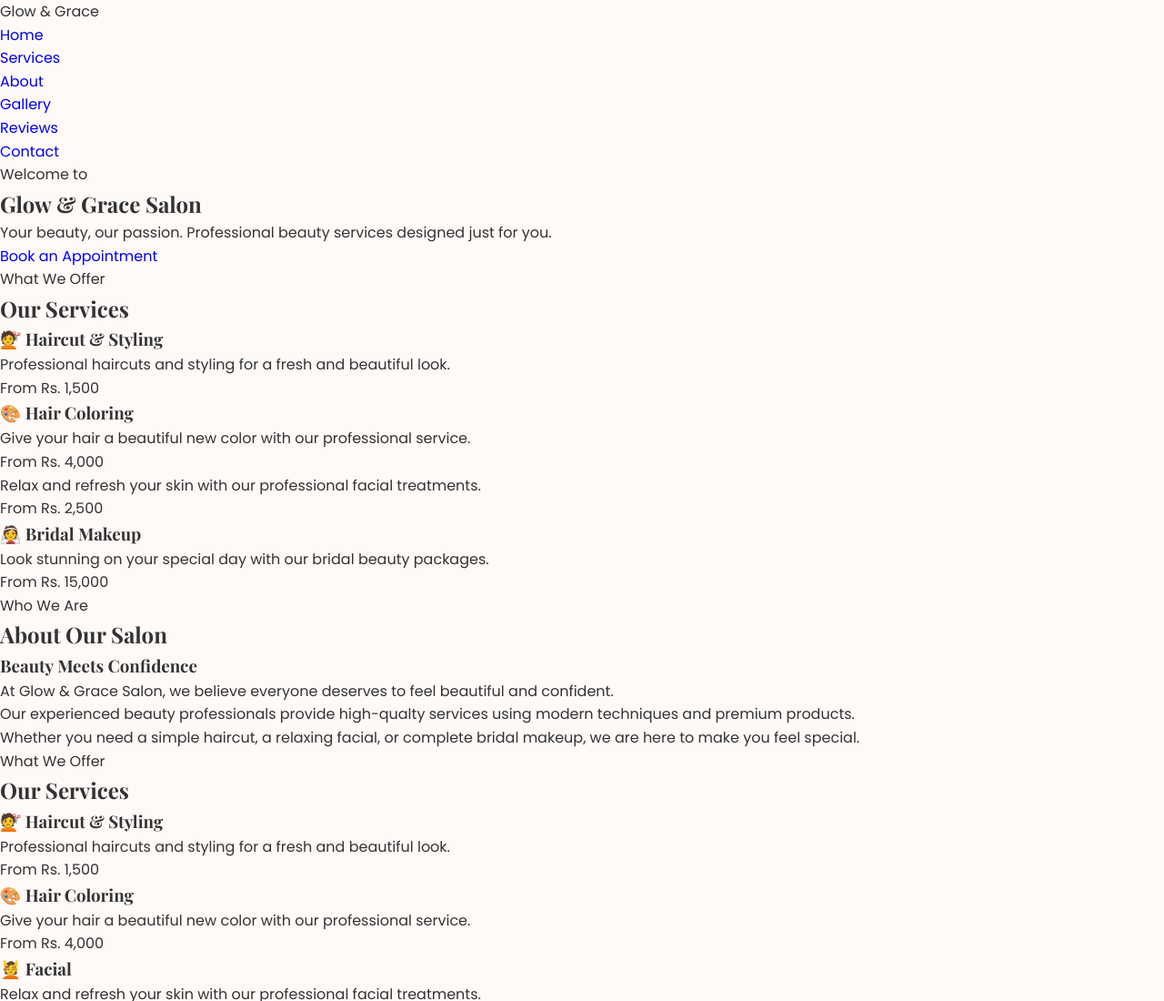
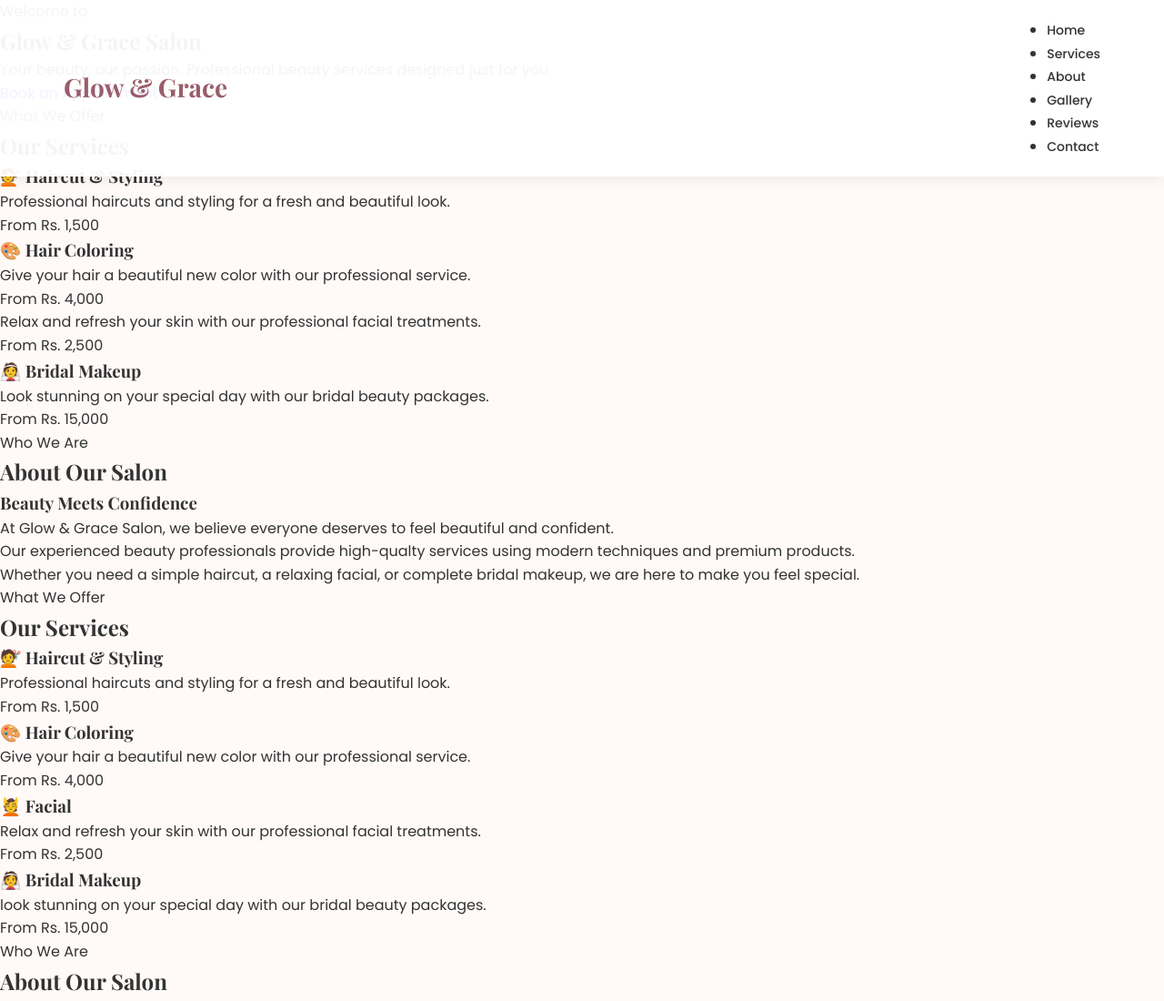
Before and after one commit to Sahan123456-prog/saloon-website, a plain HTML site: page index.html in a window 1280 px wide. Shown: the top 1100 px of the page at 91% size. Drawn offline with nearby package versions, Linux system fonts and the light colour scheme.

Commit message:
add navigation bar

```diff
--- a/style.css
+++ b/style.css
@@ -31,3 +31,43 @@ img {
     width: 100%;
     display: block;
 }
+
+header {
+    position: fixed;
+    top: 0;
+    left: 0;
+    width: 100%;
+    z-index: 1000;
+    background: rgba(255, 255, 255, 0.95);
+    box-shadow: 0 2px 15px rgba(0, 0, 0, 0.08);
+}
+
+.navbar {
+    max-width: 1200px;
+    margin: auto;
+
+    padding: 20px 30px;
+
+    display: flex;
+    justify-content: space-between;
+    align-items: center;
+}
+
+.logo {
+    font-family: "Playfair Display", serif;
+    font-size: 28px;
+    font-weight: 700;
+    color: #9b5c6b;
+}
+
+.nav-links a {
+    color: #333;
+    font-size: 14px;
+    font-weight: 500;
+
+    transition: 0.3s;
+}
+
+.nav-links a:hover {
+    color: #b76e79;
+}
```
